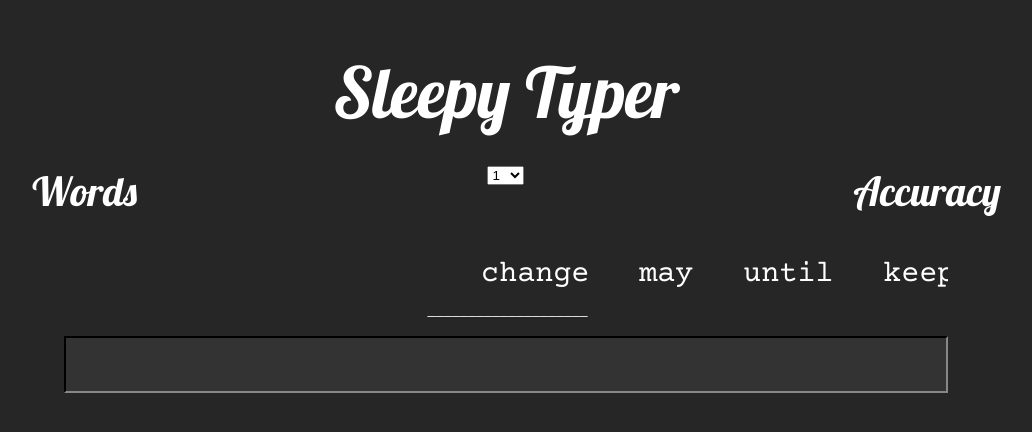
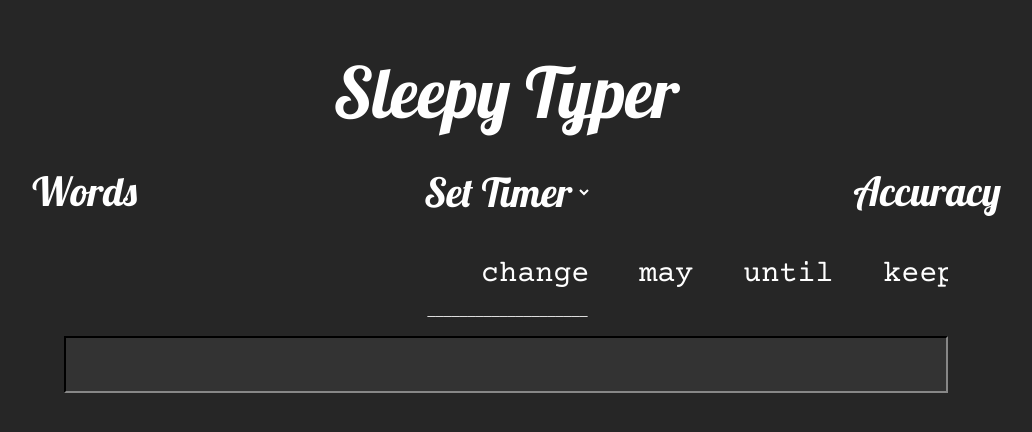
Before and after one commit to sleepyboy123/SleepyTyperJS, a plain HTML site: page index.html in a window 1280 px wide. Shown: the whole page, without its empty margins (134-1166 px from the left). Drawn offline with nearby package versions, Linux system fonts and the light colour scheme.

Commit message:
Added feature that allows user to choose the time

```diff
--- a/index.html
+++ b/index.html
@@ -14,12 +14,15 @@
             Words
         </div>
         <div class="info" id="clockdiv">
+            <div class="select">
             <select id="timeset" onchange="getTime(this)">
-                <option value=1>1</option>
-                <option value=2>2</option>
-                <option value=5>5</option>
-                <option value=10>10</option>
+                <option selected disabled>Set Timer</option>
+                <option value=1>1 Minute</option>
+                <option value=2>2 Minute</option>
+                <option value=5>5 Minute</option>
+                <option value=10>10 Minute</option>
             </select>
+            </div>
         </div>
         <div class="info" id="accdiv">
             Accuracy
--- a/style.css
+++ b/style.css
@@ -11,6 +11,20 @@ h1 {
     padding-top: 40px;
     padding-bottom: 10px;
     margin-bottom: 20px;
+}
+
+select {
+    color: white;
+    font-family: 'Lobster', cursive;
+    font-size: 40px;
+    font-weight: 400;
+    outline: 0;
+    box-shadow: none;
+    border: 0 !important;
+    background: #262626;
+    cursor: pointer;
+    /* -webkit-appearance: none;
+    -moz-appearance: none; */
 }
 
 .info {
```
